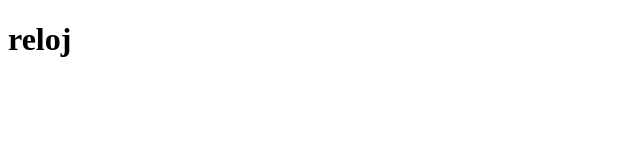
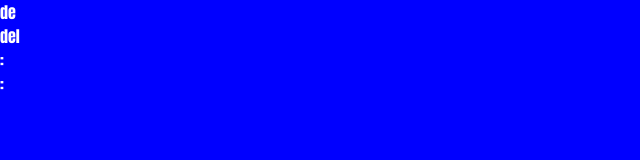
Before and after one commit to Rivadeneiea/jose--reloj, a plain HTML site: page index.html in a window 1280 px wide. Shown: the whole page, without its empty margins (0-640 px from the left). Drawn offline with Linux system fonts and the light colour scheme.

Commit message:
armandoEstructura

```diff
--- a/index.html
+++ b/index.html
@@ -4,8 +4,31 @@
     <meta charset="UTF-8" />
     <meta name="viewport" content="width=device-width, initial-scale=1.0" />
     <title>reloj</title>
+    <link rel="stylesheet" href="style.css" />
   </head>
   <body>
-    <h1>reloj</h1>
+    <div class="wrap">
+      <div class="widget">
+        <div class="fecha">
+          <p id="diaSemana" class="diaSemana"></p>
+          <p id="dia" class="dia"></p>
+          <p>de</p>
+          <p id="mes" class="mes"></p>
+          <p>del</p>
+          <p id="year" class="year"></p>
+        </div>
+        <div class="reloj">
+          <p id="horas" class="horas"></p>
+          <p>:</p>
+          <p id="minutos" class="minutos"></p>
+          <p>:</p>
+          <div id="caja-segundos">
+            <p id="ampm" class="ampm"></p>
+            <p id="segundos" class="segundos"></p>
+          </div>
+        </div>
+      </div>
+    </div>
   </body>
+  <script src="reloj.js"></script>
 </html>
--- /dev/null
+++ b/style.css
@@ -0,0 +1,24 @@
+/* font-family: 'Anton', sans-serif; */
+/* font-family: 'Kanit', sans-serif; */
+@import url("https://fonts.googleapis.com/css2?family=Kanit:wght@400;600&display=swap");
+@import url("https://fonts.googleapis.com/css2?family=Anton&display=swap");
+
+* {
+  margin: 0;
+  padding: 0;
+  -webkit-box-sizing: border-box;
+  -moz-box-sizing: border-box;
+  box-sizing: border-box;
+}
+
+body {
+  background-color: blue;
+  color: white;
+  font-family: "Anton", sans-serif;
+  font-size: 16px;
+}
+
+.wrap {
+  width: 90%;
+  max-width: 1000px;
+}
```
